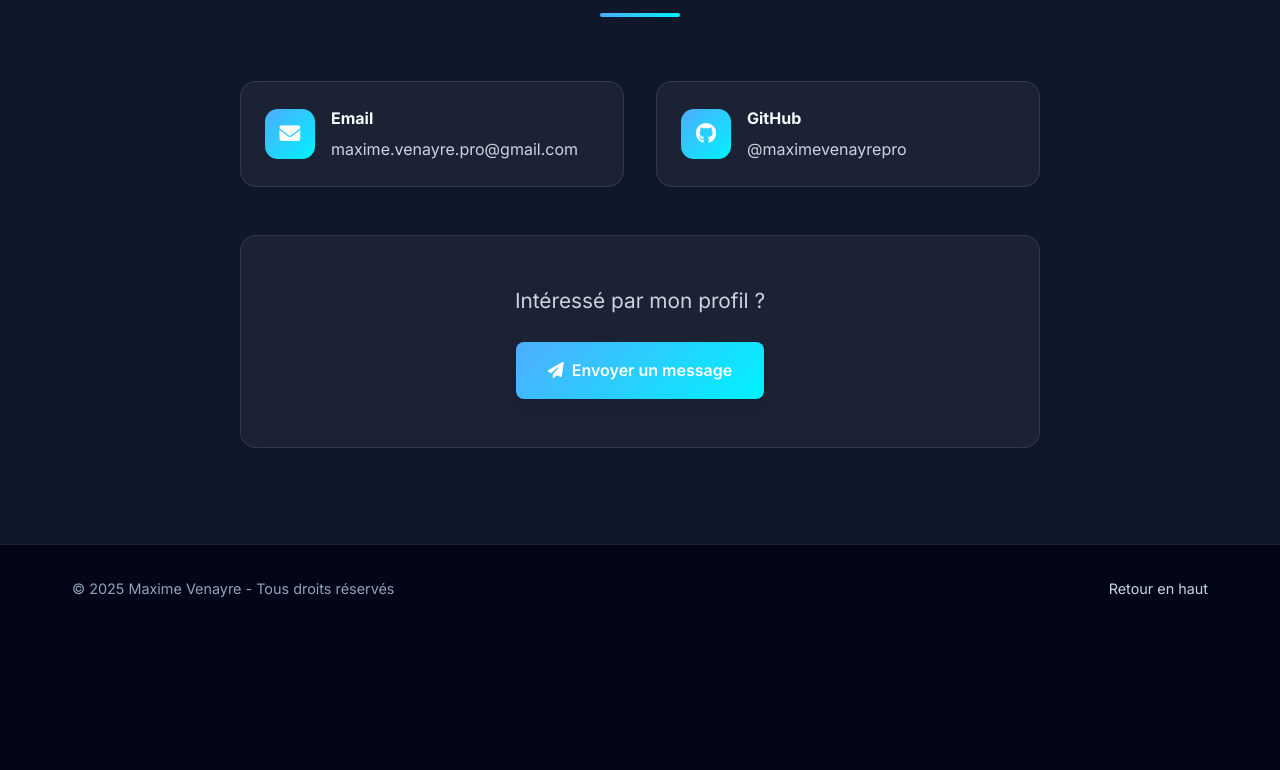
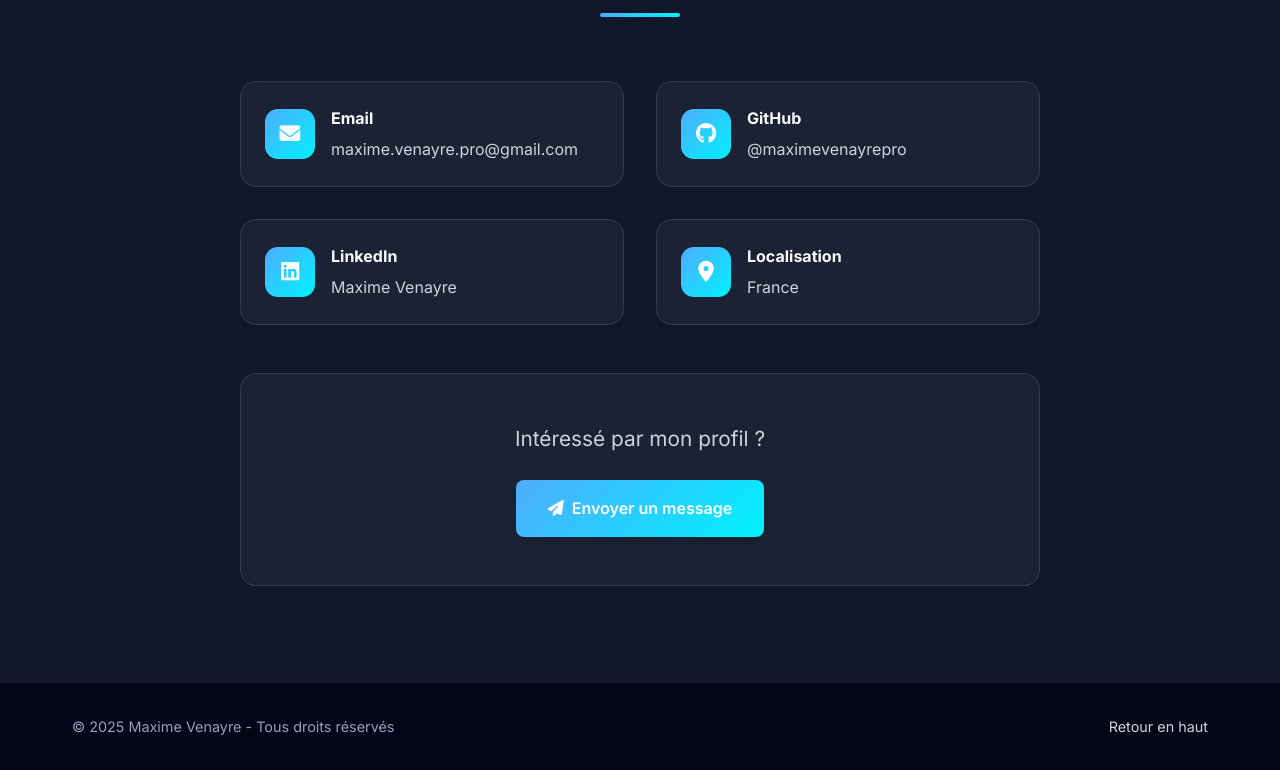
Before and after one commit to maximevenayrepro/cv-portfolio, a plain HTML site: page index.html in a window 1280 px wide. Shown: the part 8378-9148 px from the top of the page. Before the commit the page ends 9010 px from the top, so only its background shows below. Drawn offline with nearby package versions, Linux system fonts and the light colour scheme.

Commit message:
Add contact information

```diff
--- a/index.html
+++ b/index.html
@@ -477,6 +477,26 @@
                             <a href="https://github.com/maximevenayrepro" target="_blank">@maximevenayrepro</a>
                         </div>
                     </div>
+
+                    <div class="contact-item">
+                        <div class="contact-icon">
+                            <i class="fab fa-linkedin"></i>
+                        </div>
+                        <div class="contact-details">
+                            <h4>LinkedIn</h4>
+                            <a href="https://www.linkedin.com/in/maxime-venayre-843131153" target="_blank">Maxime Venayre</a>
+                        </div>
+                    </div>
+
+                    <div class="contact-item">
+                        <div class="contact-icon">
+                            <i class="fas fa-map-marker-alt"></i>
+                        </div>
+                        <div class="contact-details">
+                            <h4>Localisation</h4>
+                            <p>France</p>
+                        </div>
+                    </div>
                 </div>
 
                 <div class="contact-cta">
```
